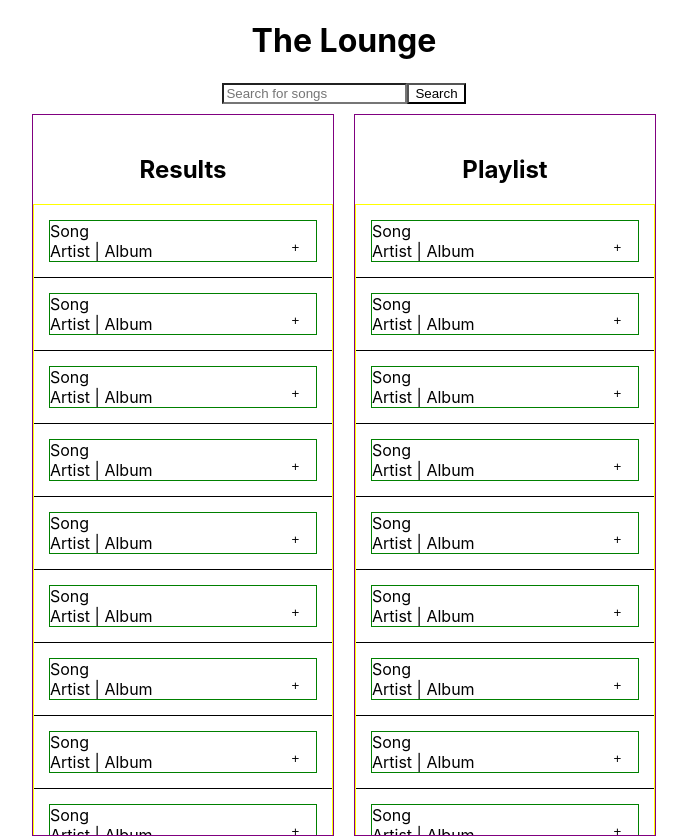
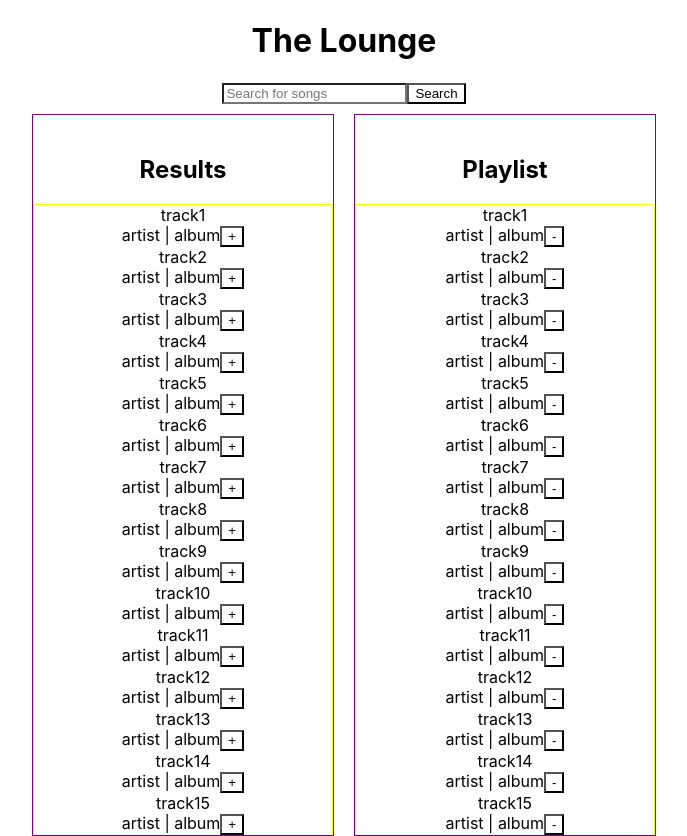
Before and after one commit to kelseywarren/Playlist-App, a React (Create React App) app: page / in a window 1280 px wide. Shown: the whole page, without its empty margins (296-983 px from the left). Built offline with nearby package versions, Linux system fonts and the light colour scheme.

Commit message:
mock data and rough setup. No API integration yet. still more to figure out

```diff
--- a/src/Components/App/App.js
+++ b/src/Components/App/App.js
@@ -13,7 +13,7 @@ function App() {
        <h1 className="title">The Lounge</h1>
        <SearchBar />
        <div className="result-playlist">
-        <SearchResults />
+        <SearchResults title="Results" />
         <Playlist />
        </div>
     </div>
--- a/src/Components/Playlist/playlist.js
+++ b/src/Components/Playlist/playlist.js
@@ -2,14 +2,18 @@ import React from 'react';
 import './playlist-style.css';
 import Tracklist from '../Tracklist/tracklist';
 
-function Playlist() {
+function Playlist(props) {
 
     return (
         <div className="playlistContainer">
             <div className="playlist">
                 <h2>Playlist</h2>
-                <Tracklist />
+                <Tracklist
+                onRemove={props.onRemove}
+                isSelected={true}
+                />
             </div>
+            <button className="saveButton">Save to Spotify</button>
         </div>
     )
 };
--- a/src/Components/SearchResults/searchResults.js
+++ b/src/Components/SearchResults/searchResults.js
@@ -6,8 +6,11 @@ function SearchResults(props) {
 
     return (
         <div className="resultsContainer">
-                <h2>Results</h2>
-                <Tracklist />
+                <h2>{props.title}</h2>
+                <Tracklist
+                isSelected={false}
+                onAdd={props.onAdd}
+                />
         </div>
     )
 };
--- a/src/Components/Track/track.js
+++ b/src/Components/Track/track.js
@@ -2,15 +2,47 @@ import React from 'react';
 import './track-style.css';
 
 
-function Track() {
+function Track(props) {
+
+    function addTrack() {
+        props.onAdd(props.track);
+      }
+
+      function removeTrack() {
+        props.onRemove(props.track);
+      }
+
+    function buttonAction() {
+      if (props.isSelected) {
+        return (
+          <button className="button" onClick={removeTrack}>
+            -
+          </button>
+        );
+      } else {
+        return (
+          <button className="button" onclick={addTrack}>
+            +
+          </button>
+        );
+      }
+    }
+
+    function addTrack() {
+      props.onAdd(props.track);
+    }
+
+    function removeTrack() {
+      props.onRemove(props.track);
+    }
 
     return (
-       <div className="trackContainer">
-            <span className="songTitle">Song</span><br></br>
-            <span className="songArtist">Artist |</span><span className="songAlbum"> Album</span>
-            <button type='button' className="addButton">+</button>
-       </div>
-    )
-}
+      <div>
+        <div className="song">{props.track}</div>
+        <span className="artistAlbum"> artist | album</span>
+        {buttonAction()}
+      </div>
+    );
+  }
 
-export default Track;
+  export default Track;
--- a/src/Components/Tracklist/tracklist.js
+++ b/src/Components/Tracklist/tracklist.js
@@ -3,21 +3,47 @@ import './tracklist-style.css'
 import Track from '../Track/track';
 
 
-function Tracklist () {
-    return (
+function Tracklist (props) {
+
+    const array = [ //mock data
+        "track1",
+        "track2",
+        "track3",
+        "track4",
+        "track5",
+        "track6",
+        "track7",
+        "track8",
+        "track9",
+        "track10",
+        "track11",
+        "track12",
+        "track13",
+        "track14",
+        "track15",
+        "track16",
+        "track17",
+        "track18",
+        "track19",
+        "track20",
+      ];
+
+      return (
         <div className="tracklistContainer">
-                <div className="trackItem"> <Track /></div>
-                <div className="trackItem"> <Track /></div>
-                <div className="trackItem"> <Track /></div>
-                <div className="trackItem"> <Track /></div>
-                <div className="trackItem"> <Track /></div>
-                <div className="trackItem"> <Track /></div>
-                <div className="trackItem"> <Track /></div>
-                <div className="trackItem"> <Track /></div>
-                <div className="trackItem"> <Track /></div>
-                <div className="trackItem"> <Track /></div>
+          {array.map((track) => {
+            return (
+              <Track
+                key={track}
+                track={track}
+                onAdd={props.onAdd}
+                isSelected={props.isSelected}
+                onRemove={props.onRemove}
+
+              />
+            );
+          })}
         </div>
-    )
+      );
 };
 
 export default Tracklist;
```
Also changed, not shown: src/SpotifyAPI/spotify.js (deleted, +0 -13 lines), src/Utility/spotify.js (added).
